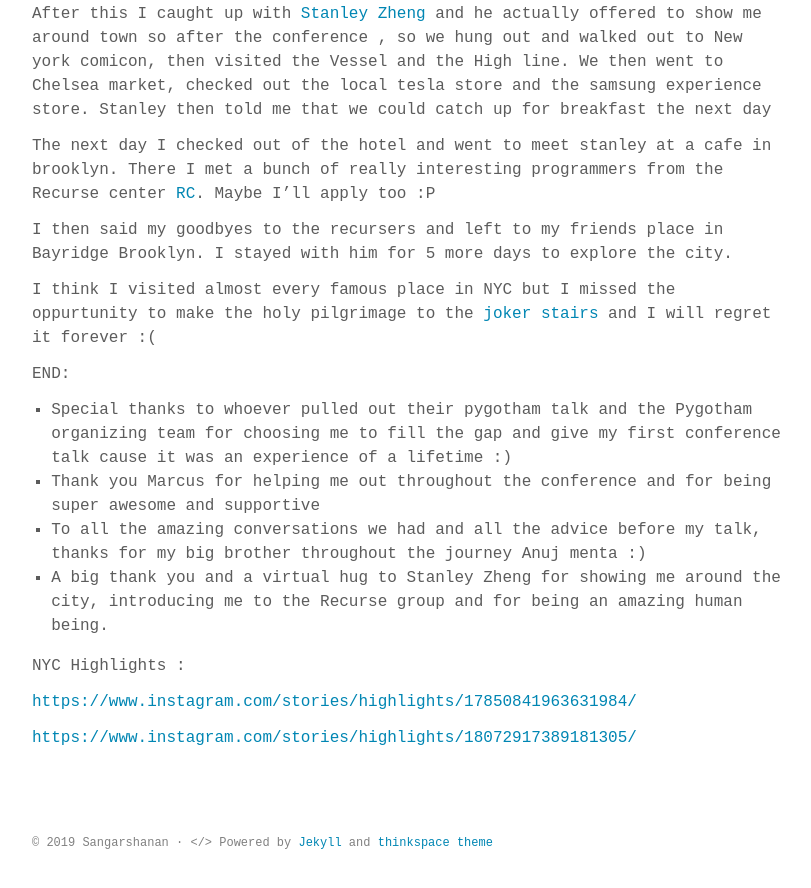
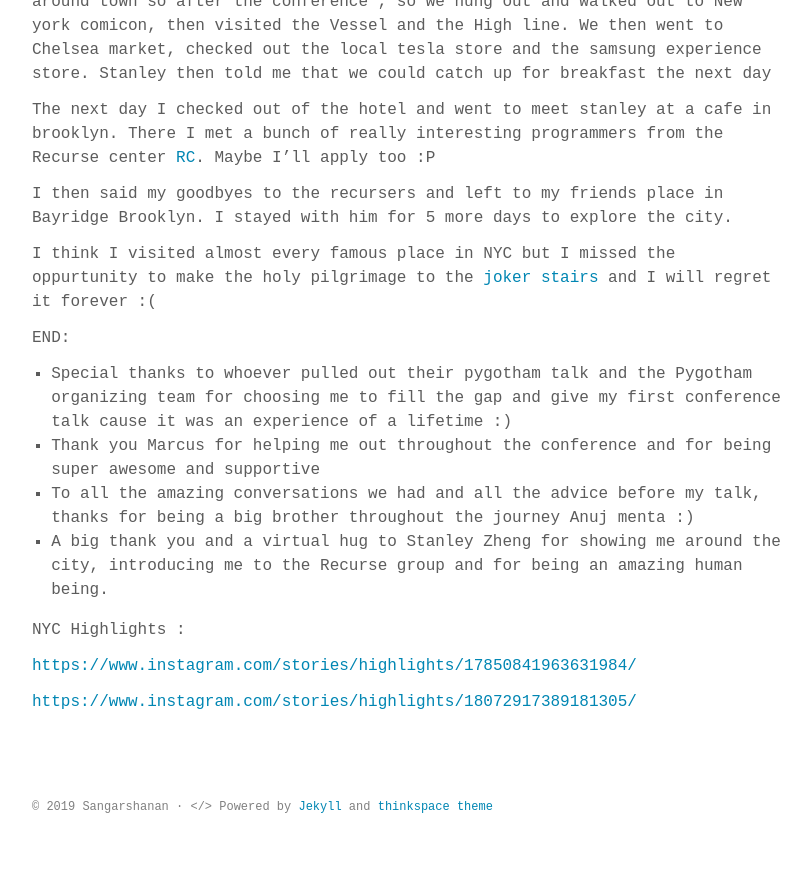
Before and after one commit to Sangarshanan/sangarshanan.github.io, a Jekyll site: the page built from _posts/2019-10-19-going-to-nyc.md, in a window 1280 px wide and 900 px high, scrolled down 4080 px. Shown: the top 888 px of the window, without its empty margins (232-1043 px from the left). Built offline with Jekyll 4.4.1, drawn with Linux system fonts in a browser that asks for light colours; some web fonts are replaced; a script that is not in the unit is left out; after the commit the page ends 4944 px from its top, so only the background shows below that; some of the changed text lies outside the part shown.

Commit message:
Update 2019-10-19-going-to-nyc.md

```diff
--- a/_posts/2019-10-19-going-to-nyc.md
+++ b/_posts/2019-10-19-going-to-nyc.md
@@ -14,9 +14,6 @@
 Video: <https://www.youtube.com/watch?v=7wCZH_zgyYc>
 
 Getting involved with the python community was something that I always wanted to do and I had just figured out that I could submit talk proposals to conferences and with the timing maybe I could travel to attend these conferences, meet a bunch of really cool people and just hang around and explore the city for a few days. Truth be told I never really expected anything to come out of the talk proposals I kept submitting to all the conferences that could be found online since I had just graduated, not given previous talks at conferences and was clearly not an expert in anything. As the lore goes my financial aid got accepted by pygotham, a NYC based python conference and I was one of their backup speakers but then I guess I just got really lucky as one of the speakers dropped out of a Pygotham and I was offered a spot on the schedule to talk and also I was getting financial aid... I had not applied for VISA and applied hastily but with some help from my dad's acquaintance I ended up with a VISA just a few weeks before the conference. It still feels surreal how all this happened so fast. So yeah ... that is how I travelled to NYC to speak at Pygotham my first ever conference talk and it ended up being one of the best experiences of my life.
-
-Instagram: <https://www.instagram.com/p/B3fAHVQhNxh/>
-
 
 ### Day 1 (Made some friends and raided the place for stickers)
 
@@ -68,7 +65,7 @@
 
 - Special thanks to whoever pulled out their pygotham talk and the Pygotham organizing team for choosing me to fill the gap and give my first conference talk cause it was an experience of a lifetime :)
 - Thank you Marcus for helping me out throughout the conference and for being super awesome and supportive
-- To all the amazing conversations we had and all the advice before my talk, thanks for my big brother throughout the journey Anuj menta :)
+- To all the amazing conversations we had and all the advice before my talk, thanks for being a big brother throughout the journey Anuj menta :)
 - A big thank you and a virtual hug to Stanley Zheng for showing me around the city, introducing me to the Recurse group and for being an amazing human being.
 
 NYC Highlights :
```
